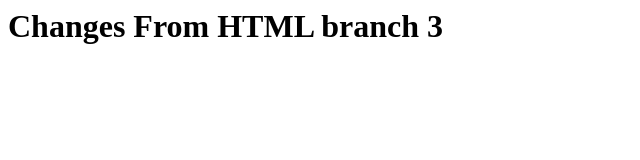
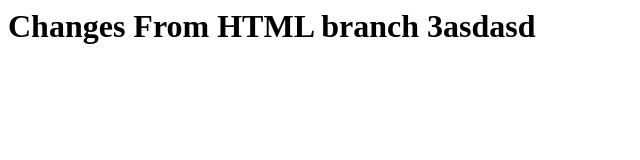
Before and after one commit to MERN-Organization/demo-repository, a website: page index.html in a window 1280 px wide. Shown: the whole page, without its empty margins (0-640 px from the left). Drawn offline with Linux system fonts and the light colour scheme.

Commit message:
asdasdasd

```diff
--- a/index.html
+++ b/index.html
@@ -1 +1 @@
-<h1>Changes From HTML branch 3</h1>
+<h1>Changes From HTML branch 3asdasd</h1>
```
